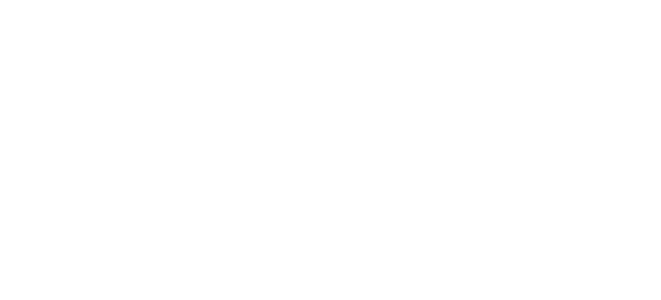
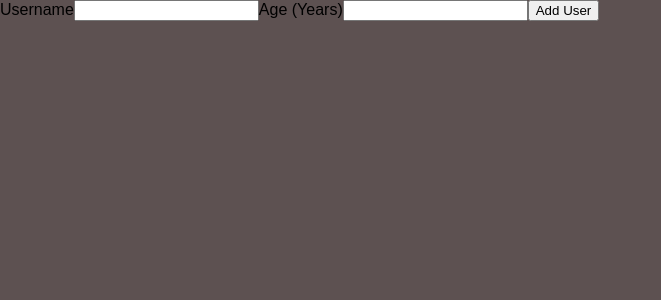
Before and after one commit to Juliendrm/user-app, a React (Create React App) app: page / in a window 1280 px wide. Shown: the top 300 px of the page, without its empty margins (0-661 px from the left). Built offline with nearby package versions, Linux system fonts and the light colour scheme.

Commit message:
user component done

```diff
--- a/src/App.js
+++ b/src/App.js
@@ -1,10 +1,10 @@
-import React from 'react';
-
+import React from "react";
+import AddUser from "./components/AddUsers";
 
 function App() {
   return (
     <div>
-
+      <AddUser />
     </div>
   );
 }
--- /dev/null
+++ b/src/components/AddUsers.js
@@ -0,0 +1,19 @@
+import React from "react";
+
+const AddUser = (props) => {
+  const addUserHandler = (event) => {
+    event.preventDefault();
+  };
+
+  return (
+    <form onSubmit={addUserHandler}>
+      <label htmlFor="username">Username</label>
+      <input id="username" type="text" />
+      <label htmlFor="username">Age (Years)</label>
+      <input id="age" type="number" />
+      <button type="submit">Add User</button>
+    </form>
+  );
+};
+
+export default AddUser;
--- a/src/index.css
+++ b/src/index.css
@@ -4,6 +4,7 @@
 
 html {
   font-family: sans-serif;
+  background: #5d5151;
 }
 
 body {
```
Also changed, not shown: 2 other files (tests, documents, lock files or other folders).
